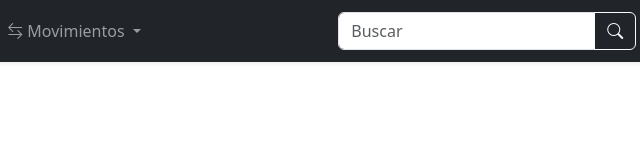
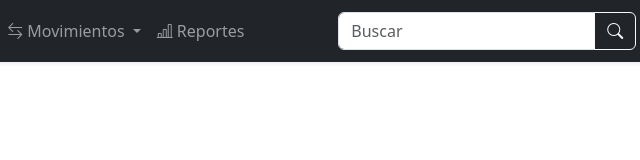
Before and after one commit to CodeJomar/HD_Manejo_Repositorios, a plain HTML site: page index.html in a window 1280 px wide. Shown: the full height of the page, 529-1169 px from the left. Drawn offline with nearby package versions, Linux system fonts and the light colour scheme; files that its build step writes are made by us from their sources.

Commit message:
feat: add 'reportes' route to navbar

```diff
--- a/index.html
+++ b/index.html
@@ -67,6 +67,12 @@
             </ul>
           </li>
 
+          <li class="nav-item">
+            <a class="nav-link" href="#reportes">
+              <i class="bi bi-bar-chart-line me-1"></i>Reportes
+            </a>
+          </li>
+
           </ul>
 
           <!-- Search Bar -->
```
